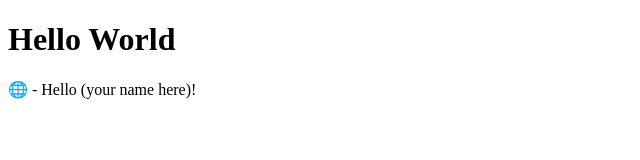
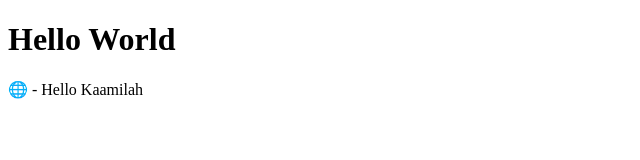
Before and after one commit to KaamilahDesai/elen4010-lab1, a plain HTML site: page index.html in a window 1280 px wide. Shown: the full height of the page, 0-640 px from the left. Drawn offline with Linux system fonts and the light colour scheme.

Commit message:
Adding name to index html file

```diff
--- a/index.html
+++ b/index.html
@@ -7,7 +7,7 @@
 <body>
 	<h1>Hello World</h1>
 	<p>
-	&#127760 - Hello (your name here)!
+	&#127760 - Hello Kaamilah
 	</p>
 </body>
 </html>
```
